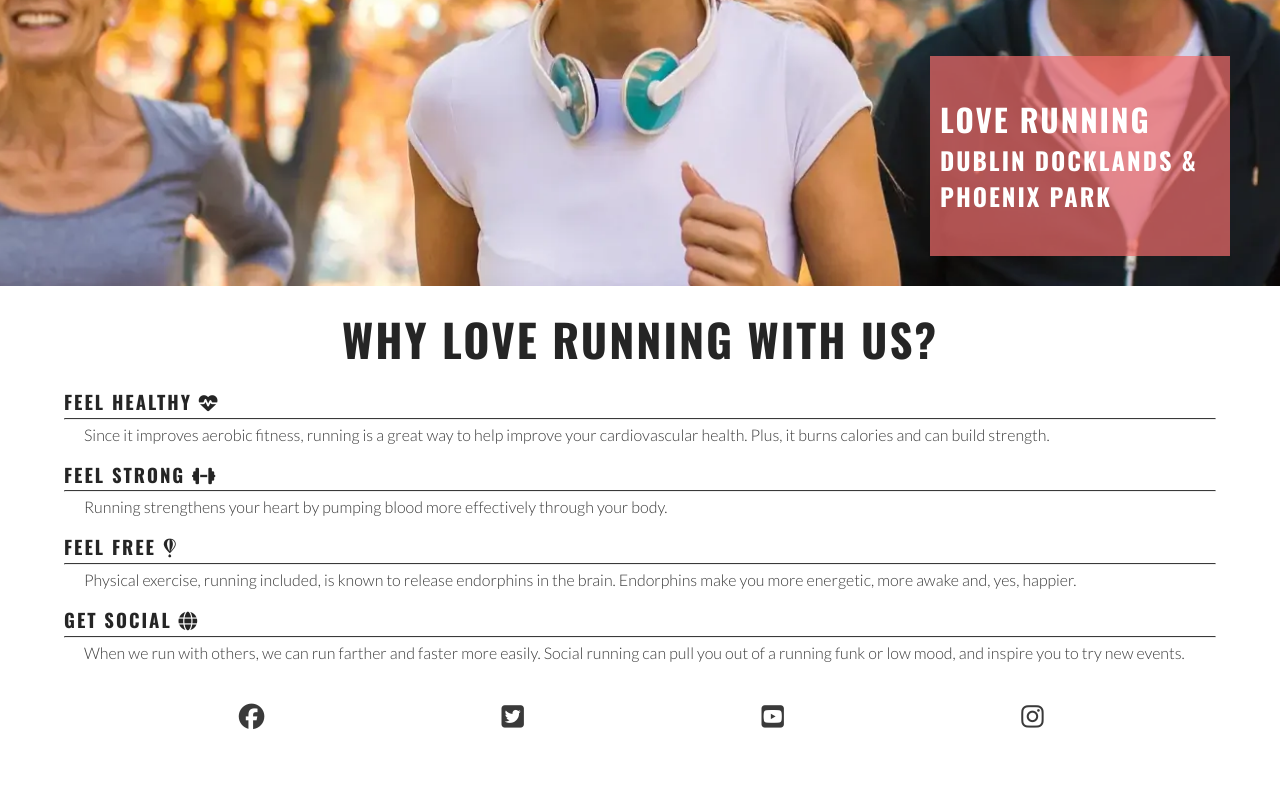
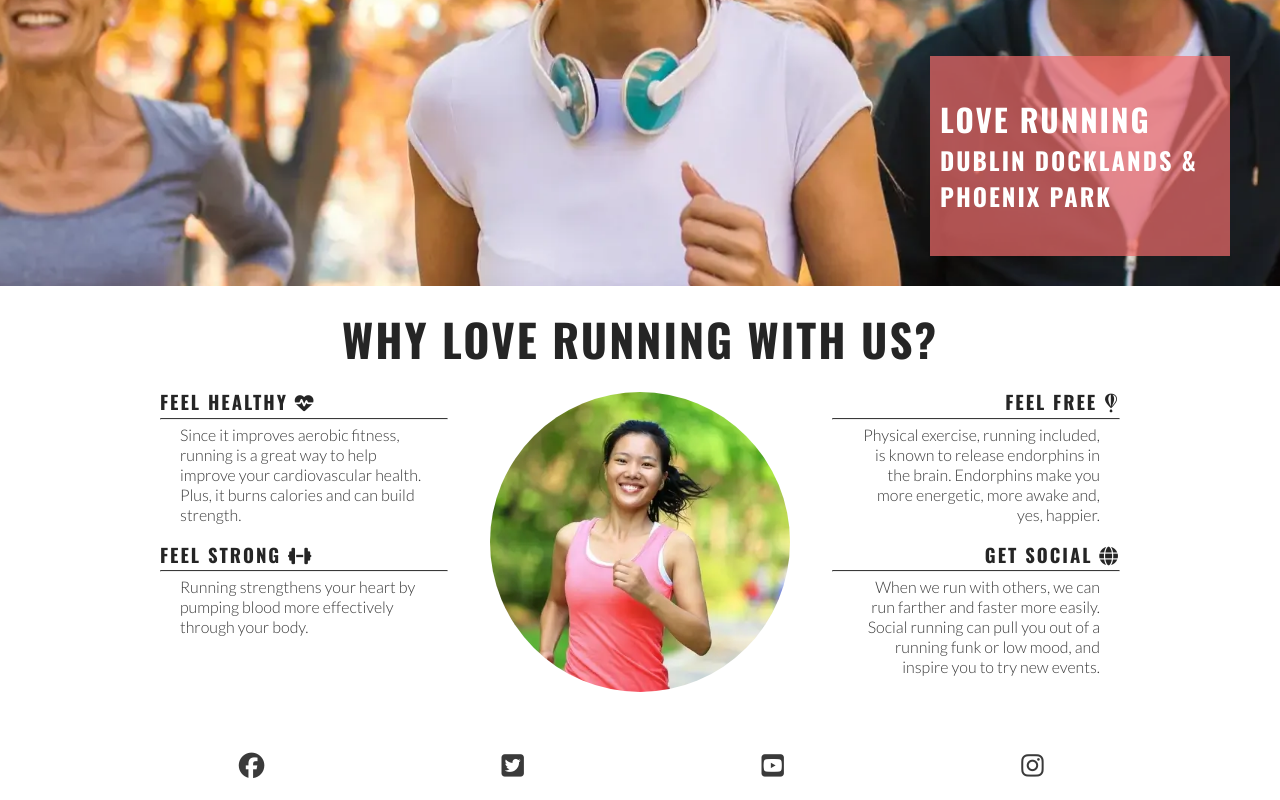
Before and after one commit to arathivariar/Love-Running-Walkthrough-Project, a plain HTML site: page index.html in a window 1280 px wide. Shown: the part 393-1193 px from the top of the page. Before the commit the page ends 1144 px from the top, so only its background shows below. Drawn offline with nearby package versions, Linux system fonts and the light colour scheme.

Commit message:
Styled the Reasons section, added image

```diff
--- a/assets/css/style.css
+++ b/assets/css/style.css
@@ -18,7 +18,9 @@ body {
     font-family: 'Lato', sans-serif;
 }
 
-h1, h2, h3 {
+h1,
+h2,
+h3 {
     font-family: 'Oswald', sans-serif;
     text-transform: uppercase;
     letter-spacing: 2px;
@@ -49,7 +51,7 @@ header a {
     list-style-type: none;
 }
 
-#menu > li {
+#menu>li {
     margin-bottom: 1em;
 }
 
@@ -109,10 +111,12 @@ main {
     padding-left: 10px;
 }
 
-#cover-text > h2, #cover-text > h3 {
+#cover-text>h2,
+#cover-text>h3 {
     color: #ffffff;
 }
 
+/* Reasons section */
 #reasons {
     width: 90%;
     margin: 20px auto;
@@ -134,9 +138,26 @@ main {
     padding: 0 20px;
 }
 
-hr {
+#benefits hr {
     border-top: 1px solid #3a3a3a;
     margin: 5px 0;
+}
+
+#circle-cover-bg {
+    background: url('../images/reasons-image.webp') no-repeat top center / cover;
+    height: 90vw;
+    width: 90vw;
+    margin-bottom: 20px;
+    /* Makes the square image into a circle */
+    border-radius: 50%;
+    max-width: 300px;
+    max-height: 300px;
+}
+
+#benefits-image {
+    display: flex;
+    align-items: center;
+    justify-content: center;
 }
 
 /* Footer */
@@ -156,6 +177,7 @@ hr {
 
 /* Media query: tablets and larger (768px and up) */
 @media screen and (min-width: 768px) {
+
     /* Header */
     nav {
         display: block;
@@ -169,7 +191,7 @@ hr {
         display: flex;
     }
 
-    #menu > li {
+    #menu>li {
         padding-left: 1rem;
     }
 
@@ -189,16 +211,63 @@ hr {
         margin-top: 79px;
     }
 
-    /* Hero image */
+    /* Hero */
     #cover-text {
         width: 300px;
         right: 50px;
     }
+
+    /* Reasons section */
+    #benefits-physical,
+    #benefits-mental {
+        display: flex;
+        flex-direction: column;
+        width: 100%;
+    }
+
+    #benefits-physical>div,
+    #benefits-mental>div {
+        width: 75%;
+    }
+
+    #benefits-mental>div {
+        text-align: end;
+        align-self: flex-end;
+    }
+
 }
 
 /* Large devices (laptops and desktops, 992px and up) */
 @media screen and (min-width: 992px) {
-    #menu a:hover{
+    #menu a:hover {
         border-bottom: 1px solid #3a3a3a;
     }
 }
+
+@media screen and (min-width: 1200px) {
+    /* Reasons section */
+    #benefits {
+        display: flex;
+        flex-direction: row;
+    }
+
+    #benefits > div {
+        flex: 1;
+    }
+
+    #benefits-image {
+        order: 0
+    }
+
+    #benefits-mental {
+        order: 1;
+    }
+
+    #benefits-mental > div {
+        align-self: flex-start;
+    }
+
+    #benefits-physical > div {
+        align-self: flex-end;
+    }
+}
--- a/index.html
+++ b/index.html
@@ -46,35 +46,41 @@
                 <h3>Dublin Docklands & Phoenix Park</h3>
             </div>
         </section>
-        <!-- Reasons section -->
         <section id="reasons">
-            <h2>Why Love Running With Us?</h2>
+            <h2>Why love running with us?</h2>
             <div id="benefits">
                 <div id="benefits-physical">
                     <div>
-                        <h3>Feel Healthy <i class="fa-solid fa-heartbeat"></i></h3>
+                        <h3>Feel healthy <i class="fa-solid fa-heart-pulse"></i></h3>
                         <hr>
-                        <p>Since it improves aerobic fitness, running is a great way to help improve your cardiovascular health. Plus, it burns calories and can build strength.</p>
+                        <p>Since it improves aerobic fitness, running is a great way to help improve your cardiovascular
+                            health. Plus, it burns calories and can build strength.</p>
                     </div>
                     <div>
-                        <h3>Feel Strong <i class="fa-solid fa-dumbbell"></i></h3>
+                        <h3>Feel strong <i class="fa-solid fa-dumbbell"></i></h3>
                         <hr>
                         <p>Running strengthens your heart by pumping blood more effectively through your body.</p>
                     </div>
                 </div>
                 <div id="benefits-mental">
                     <div>
-                        <h3>Feel Free <i class="fa-brands fa-fly"></i></h3>
+                        <h3>Feel free <i class="fa-brands fa-fly"></i></h3>
                         <hr>
-                        <p>Physical exercise, running included, is known to release endorphins in the brain. Endorphins make you more energetic, more awake and, yes, happier.</p>
+                        <p>Physical exercise, running included, is known to release endorphins in the brain. Endorphins
+                            make you more energetic, more awake and, yes, happier.</p>
                     </div>
                     <div>
-                        <h3>Get Social <i class="fa-solid fa-globe"></i></h3>
+                        <h3>Get social <i class="fa-solid fa-globe"></i></h3>
                         <hr>
-                        <p>When we run with others, we can run farther and faster more easily. Social running can pull you out of a running funk or low mood, and inspire you to try new events.</p>
+                        <p>When we run with others, we can run farther and faster more easily. Social running can pull
+                            you out of a running funk or low mood, and inspire you to try new events.</p>
                     </div>
                 </div>
+                <div id="benefits-image">
+                    <div id="circle-cover-bg"></div>
+                </div>
             </div>
+        </section>
     </main>
 
     <!-- Footer -->
```
Also changed, not shown: assets/images/reasons-image.webp (added).
